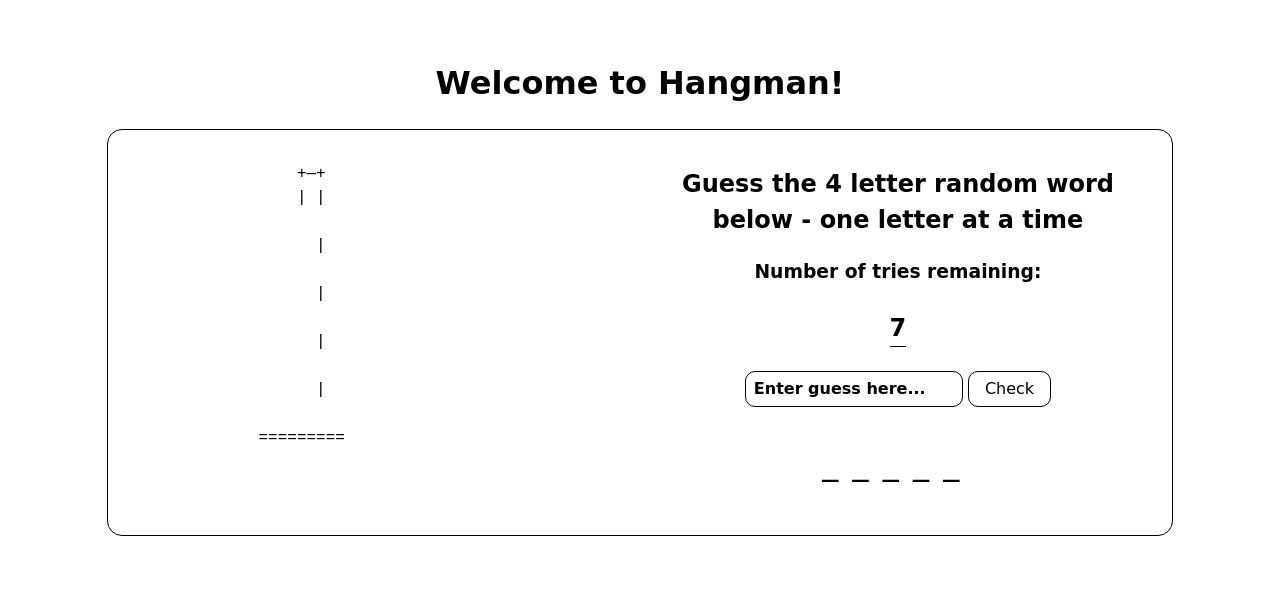
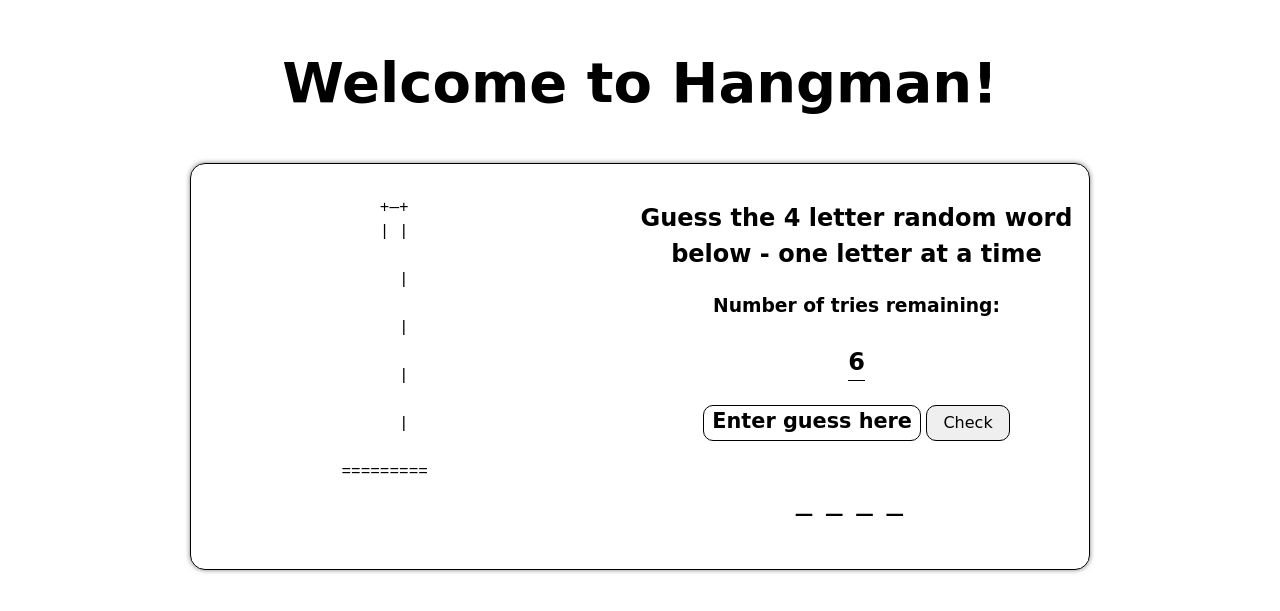
Before and after one commit to JJWallis/hangman-app, a plain HTML site: page index.html in a window 1280 px wide. Shown: the part 113-724 px from the top of the page. Drawn offline with Linux system fonts and the light colour scheme; a web font is replaced by a local one.

Commit message:
Styles updated

```diff
--- a/index.html
+++ b/index.html
@@ -34,10 +34,10 @@
         <div class="words-container wrapper-child">
             <h2 class="guide">Guess the 4 letter random word below - one letter at a time</h2>
             <h3 id="tries-remaining-txt">Number of tries remaining:</h3>
-            <div><p id="tries-remaining">7</p></div>
+            <div><p id="tries-remaining">6</p></div>
             <input id="usrs-input" type="text" placeholder="Enter guess here...">
             <button type="button" id="button-check">Check</button>
-            <p id="word-to-guess">_____</p>
+            <p id="word-to-guess">____</p>
         </div>
     </div>
 </body>
--- a/style.css
+++ b/style.css
@@ -13,11 +13,19 @@ body {
   font: 1em/1.5 "Zen Loop", cursive;
 }
 
+.title {
+  font-size: 3.5rem;
+  font-weight: bold;
+}
+
 .wrapper {
   display: flex;
+  width: 90%;
+  max-width: 900px;
   padding: 1rem;
   border: 1px solid black;
   border-radius: 15px;
+  box-shadow: 0 0 5px 0 rgba(0, 0, 0, 0.5);
 }
 
 .wrapper-child {
@@ -54,16 +62,22 @@ input:hover {
 input::placeholder {
   color: black;
   font-weight: bold;
+  font-size: 1.3rem;
 }
 
 button {
   border: 1px solid;
-  background-color: white;
   border-radius: 10px;
   padding: 0.5rem 1rem;
+  font-size: 1.3rem;
 }
 
 button:hover {
+  border: 2px solid;
+  font-weight: bold;
+}
+
+input:focus {
   border: 2px solid;
   font-weight: bold;
 }
```
Also changed, not shown: data.js (added).
